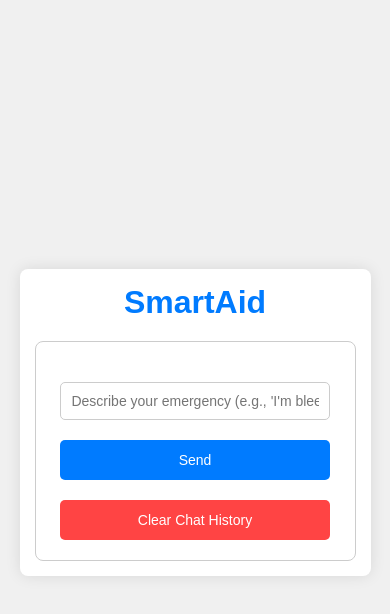
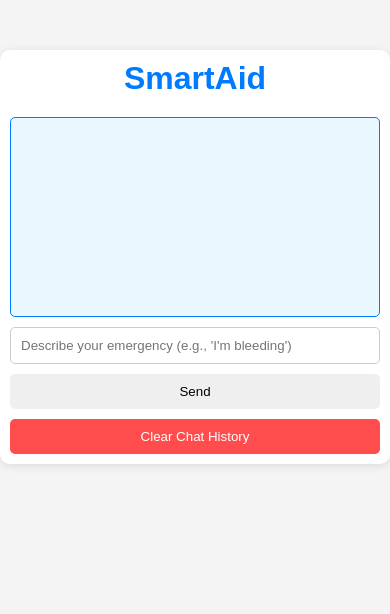
Before and after one commit to Geek0geek/aid, a plain HTML site: page index.html in a window 390 px wide. Drawn offline with Linux system fonts and the light colour scheme.

Commit message:
styles.css

```diff
--- a/styles.css
+++ b/styles.css
@@ -1,148 +1,124 @@
+/* styles.css */
 
+/* Resetting some default styles for better cross-browser compatibility */
 * {
     margin: 0;
     padding: 0;
     box-sizing: border-box;
 }
 
-/* Body Styling */
+/* Body styles */
 body {
     font-family: Arial, sans-serif;
-    display: flex;
-    justify-content: center;
-    align-items: center;
-    height: 100vh;
-    background-color: #f0f0f0;
-    margin: 0;
+    background-color: #f4f4f4; /* Light background for readability */
+    color: #333; /* Dark text color for contrast */
 }
 
-/* Container Styling */
+/* Container styles */
 .container {
-    background-color: white;
+    max-width: 600px; /* Limit the width of the container */
+    margin: 50px auto; /* Center the container with margin */
     padding: 20px;
-    border-radius: 8px;
-    box-shadow: 0 0 15px rgba(0, 0, 0, 0.1);
-    max-width: 600px;
-    width: 100%;
-    text-align: center;
+    background-color: white; /* White background for the chat area */
+    border-radius: 10px; /* Rounded corners */
+    box-shadow: 0 2px 10px rgba(0, 0, 0, 0.1); /* Subtle shadow for depth */
 }
 
-/* Heading Styling */
+/* Heading styles */
 h1 {
-    color: #007bff; /* Blue color */
-    margin-bottom: 20px;
+    text-align: center; /* Center the heading */
+    margin-bottom: 20px; /* Space below the heading */
+    color: #007bff; /* Blue color for the title */
 }
 
-/* Chatbox Styling */
+/* Chatbox styles */
 #chatbox {
-    border: 1px solid #ccc;
-    padding: 10px;
-    border-radius: 8px;
-    background-color: #ffffff;
     display: flex;
-    flex-direction: column;
-    align-items: center;
+    flex-direction: column; /* Arrange children vertically */
 }
 
-/* Message Styling */
+/* Messages area styles */
 #messages {
-    width: 100%;
-    max-height: 300px;
-    overflow-y: auto;
-    margin-bottom: 10px;
-    padding: 5px;
+    flex-grow: 1; /* Allows messages to take available space */
+    overflow-y: auto; /* Scrollable area for messages */
+    height: 300px; /* Set a fixed height */
+    padding: 10px;
+    border: 1px solid #007bff; /* Blue border */
+    border-radius: 5px; /* Rounded corners */
+    background-color: #e9f7ff; /* Light blue background */
 }
 
-/* Individual message bubbles */
+/* Message styles */
 .message {
-    padding: 8px;
-    margin: 5px 0;
-    border-radius: 8px;
-    width: fit-content;
-    max-width: 80%;
-    display: inline-block;
+    margin-bottom: 10px; /* Space between messages */
+    padding: 10px;
+    border-radius: 5px; /* Rounded corners for messages */
+    opacity: 0; /* Start hidden for animation */
+    animation: fadeIn 0.5s forwards; /* Fade-in animation */
 }
 
-/* Styling for the user message */
+/* User message styling */
 .message.user {
-    background-color: #e1f5fe; /* Light blue for user */
-    align-self: flex-end;
+    background-color: #007bff; /* Blue background for user messages */
+    color: white; /* White text color for contrast */
 }
 
-/* Styling for the aid (bot) message */
+/* Aid message styling */
 .message.aid {
-    background-color: #ffebee; /* Light red for aid */
-    align-self: flex-start;
+    background-color: #ffcccc; /* Light red background for aid messages */
+    color: #c70000; /* Dark red text color */
 }
 
-/* Input field styling */
-input[type="text"] {
-    width: 80%;
-    padding: 10px;
-    margin: 10px 0;
-    border-radius: 5px;
-    border: 1px solid #ccc;
-    font-size: 14px;
+/* Animation for messages */
+@keyframes fadeIn {
+    to {
+        opacity: 1; /* Fully visible at the end of the animation */
+    }
 }
 
-/* Send button */
-button {
-    width: 80%;
-    padding: 12px;
-    background-color: #007bff; /* Blue color for buttons */
-    color: white;
-    border: none;
-    border-radius: 5px;
-    cursor: pointer;
-    font-size: 14px;
-    margin: 10px 0;
+/* Input field styles */
+#user-input {
+    padding: 10px; /* Padding for comfort */
+    border: 1px solid #ccc; /* Light gray border */
+    border-radius: 5px; /* Rounded corners */
+    margin-top: 10px; /* Space above the input */
 }
 
-button:hover {
-    background-color: #0056b3; /* Darker blue for hover effect */
+/* Button styles */
+button {
+    cursor: pointer; /* Change cursor to pointer on hover */
+    padding: 10px 15px; /* Padding for buttons */
+    border: none; /* Remove default border */
+    border-radius: 5px; /* Rounded corners */
+    margin-top: 10px; /* Space above buttons */
+    transition: background-color 0.3s; /* Smooth transition for background color */
 }
 
-/* Clear button */
+#send-button {
+    background-color: #007bff; /* Blue button */
+    color: white; /* White text */
+}
+
+#send-button:hover {
+    background-color: #0056b3; /* Darker blue on hover */
+}
+
 .clear {
-    background-color: #ff4444; /* Red color for clear button */
+    background-color: #ff4d4d; /* Red button */
+    color: white; /* White text */
 }
 
 .clear:hover {
-    background-color: #d32f2f; /* Darker red for hover effect */
+    background-color: #cc0000; /* Darker red on hover */
 }
 
-/* Image styling */
-.equipment-img {
-    max-width: 80px;
-    max-height: 80px;
-    margin-top: 5px;
-    display: block;
-    margin-left: auto;
-    margin-right: auto;
-}
-
-/* Scroll bar customization */
-#messages::-webkit-scrollbar {
-    width: 8px;
-}
-
-#messages::-webkit-scrollbar-thumb {
-    background-color: #007bff;
-    border-radius: 8px;
-}
-
-#messages::-webkit-scrollbar-track {
-    background-color: #f1f1f1;
-}
-
-/* Responsiveness */
+/* Responsive design */
 @media (max-width: 600px) {
     .container {
-        width: 90%;
-        padding: 15px;
+        padding: 10px; /* Reduce padding on smaller screens */
     }
 
-    input[type="text"], button {
-        width: 90%;
+    #messages {
+        height: 200px; /* Reduce height on smaller screens */
     }
 }
```
